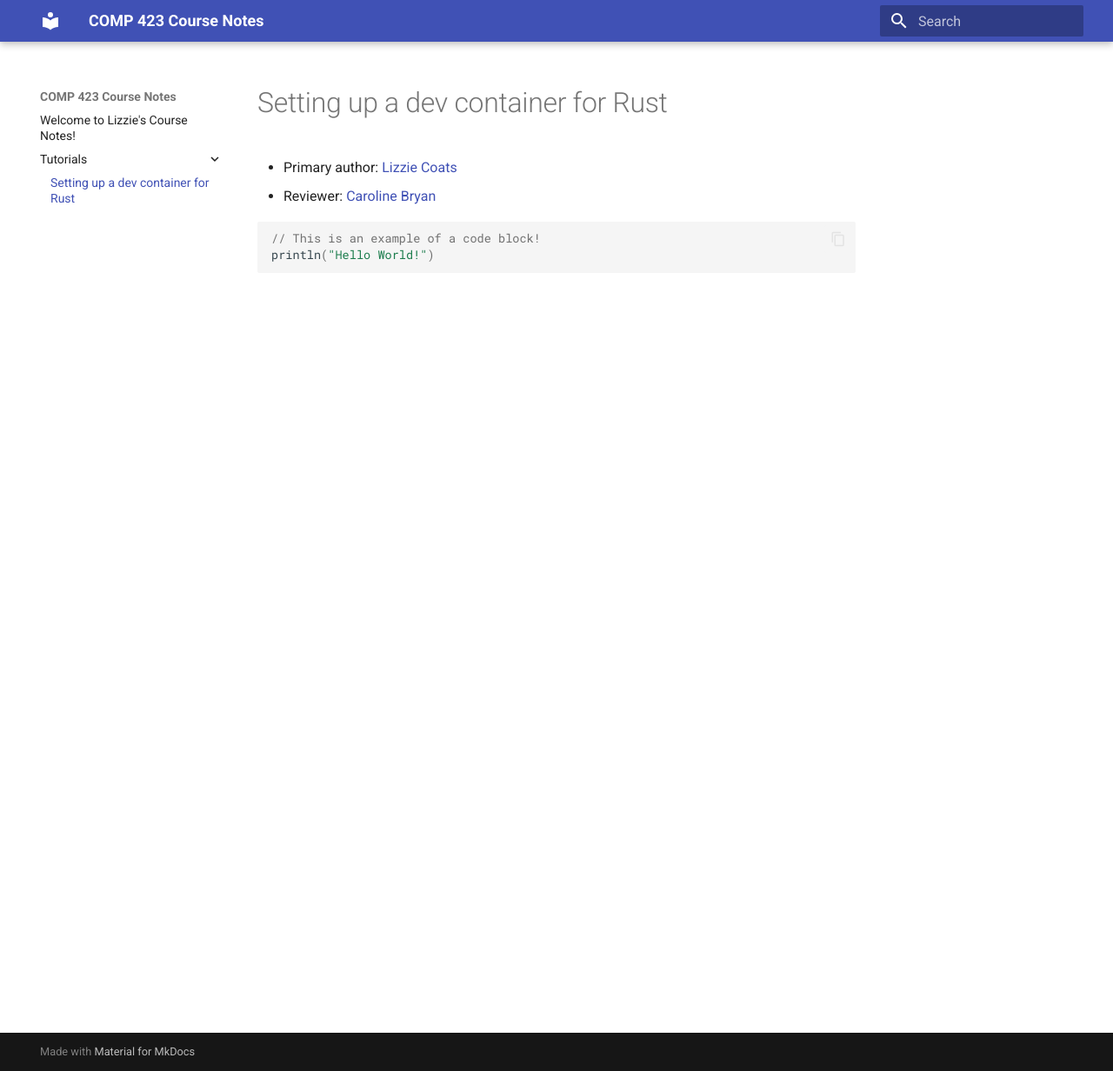
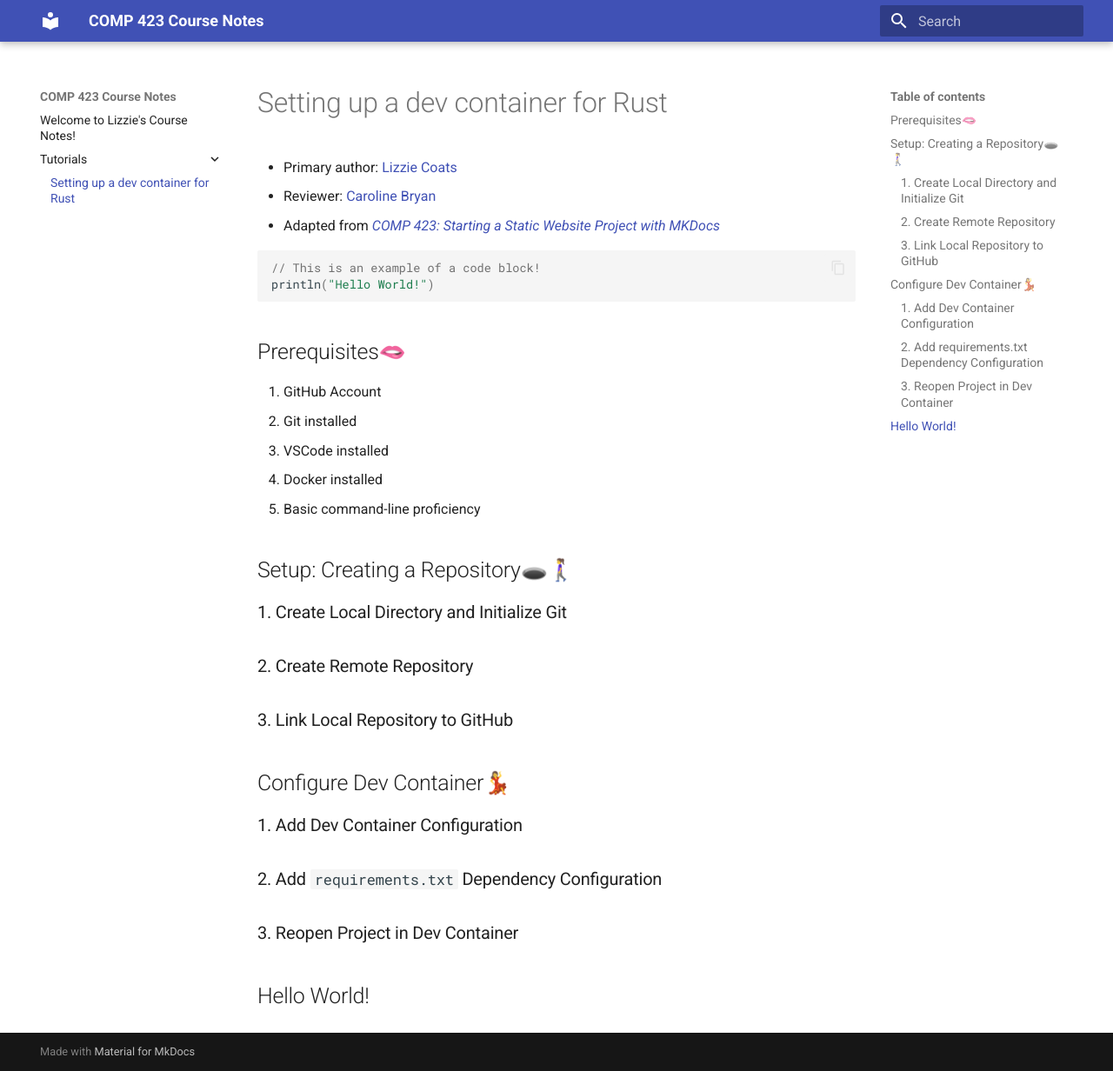
Before and after one commit to escoats/comp423-course-notes, an MkDocs documentation site: the page built from docs/tutorials/rust-setup.md, in a window 1280 px wide and 1232 px high. Shown: the whole window at 87% size. Built offline with MkDocs 1.6.1 and Material for MkDocs 9.7.7, drawn with Linux system fonts in a browser that asks for light colours.

Commit message:
Add tutorial section headers

````diff
--- a/docs/tutorials/rust-setup.md
+++ b/docs/tutorials/rust-setup.md
@@ -2,8 +2,28 @@
 
 * Primary author: [Lizzie Coats](https://github.com/escoats)
 * Reviewer: [Caroline Bryan](https://github.com/cgbryan1)
+* Adapted from [*COMP 423: Starting a Static Website Project with MKDocs*](https://comp423-25s.github.io/resources/MkDocs/tutorial/)
 
 ``` rust
 // This is an example of a code block!
 println("Hello World!")
 ```
+
+## Prerequisites🫦
+1. GitHub Account
+2. Git installed
+3. VSCode installed
+4. Docker installed
+5. Basic command-line proficiency
+
+## Setup: Creating a Repository🕳️🚶‍♀️
+### 1. Create Local Directory and Initialize Git
+### 2. Create Remote Repository
+### 3. Link Local Repository to GitHub
+
+## Configure Dev Container💃
+### 1. Add Dev Container Configuration
+### 2. Add `requirements.txt` Dependency Configuration
+### 3. Reopen Project in Dev Container
+
+## Hello World!
````
